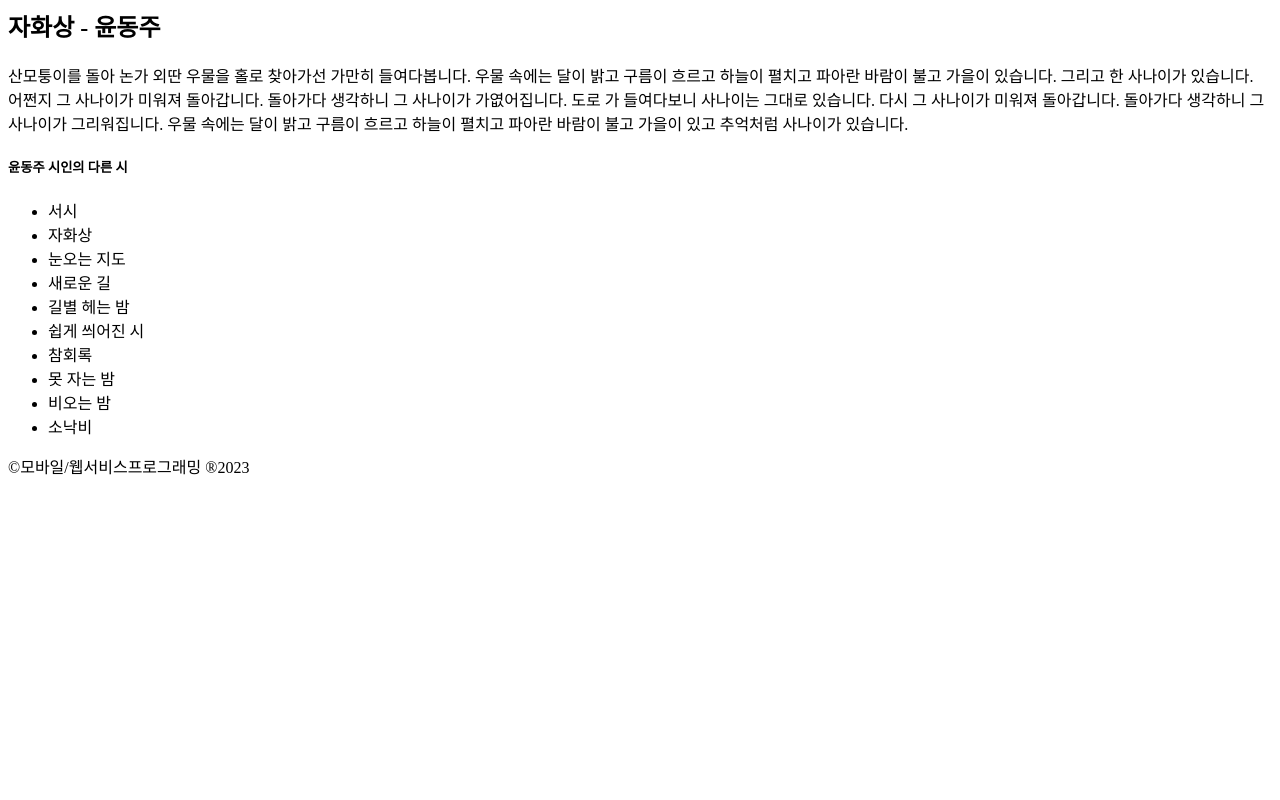
After one commit to sangeun99/2023-1-web-programming-django, a Django app: page /yoon in a window 1280 px wide. The commit adds this page. Run offline with Django 3.2, Linux system fonts and the light colour scheme.

Commit message:
new poem page test

```diff
--- a/blog/static/css/blog.css
+++ b/blog/static/css/blog.css
@@ -16,6 +16,8 @@
 
 h1, h2, h3, h4 {
   font-family: 'Roboto', sans-serif;
+  font-weight: bold;
+  color: #0066ff;
 }
 
 .date {
--- /dev/null
+++ b/blog/templates/blog/poem_detail.html
@@ -0,0 +1,32 @@
+<html>
+  <h2>자화상 - 윤동주</h2>
+
+  산모퉁이를 돌아 논가 외딴 우물을 홀로 찾아가선 가만히 들여다봅니다.
+  우물 속에는 달이 밝고 구름이 흐르고 하늘이 펼치고 파아란 바람이 불고 가을이 있습니다.
+  그리고 한 사나이가 있습니다.
+  어쩐지 그 사나이가 미워져 돌아갑니다.
+  돌아가다 생각하니 그 사나이가 가엾어집니다. 도로 가 들여다보니 사나이는 그대로 있습니다.
+  다시 그 사나이가 미워져 돌아갑니다.
+  돌아가다 생각하니 그 사나이가 그리워집니다.
+  우물 속에는 달이 밝고 구름이 흐르고 하늘이 펼치고 파아란 바람이 불고 가을이 있고 추억처럼 사나이가 있습니다.
+
+  <aside>
+    <h5>윤동주 시인의 다른 시</h5>
+    <ul>
+      <li>서시</li>
+      <li>자화상</li>
+      <li>눈오는 지도</li>
+      <li>새로운 길</li>
+      <li>길별 헤는 밤</li>
+      <li>쉽게 씌어진 시</li>
+      <li>참회록</li>
+      <li>못 자는 밤</li>
+      <li>비오는 밤</li>
+      <li>소낙비</li>
+    </ul>
+  </aside>
+
+  <footer>
+    ©모바일/웹서비스프로그래밍 ®2023
+  </footer>
+</html>
--- a/blog/urls.py
+++ b/blog/urls.py
@@ -5,5 +5,6 @@ urlpatterns = [
     path('', views.post_list, name='post_list'),
     path('post/<int:pk>/', views.post_detail, name='post_detail'),
     path('post/new/', views.post_new, name='post_new'),
-    path('post/<int:pk>/edit/', views.post_edit, name='post_edit')
+    path('post/<int:pk>/edit/', views.post_edit, name='post_edit'),
+    path('yoon', views.poem_detail, name='poem_detail'),
 ]
--- a/blog/views.py
+++ b/blog/views.py
@@ -39,3 +39,6 @@ def post_edit(request, pk):
     else:
         form = PostForm(instance=post)
     return render(request, 'blog/post_edit.html', {'form': form})
+
+def poem_detail(request):
+    return render(request, 'blog/poem_detail.html', {})
```
